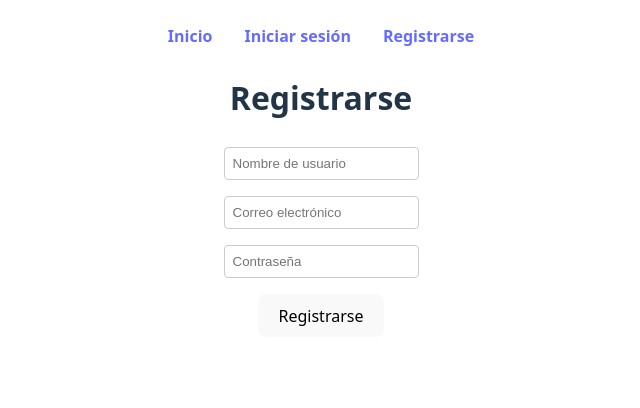
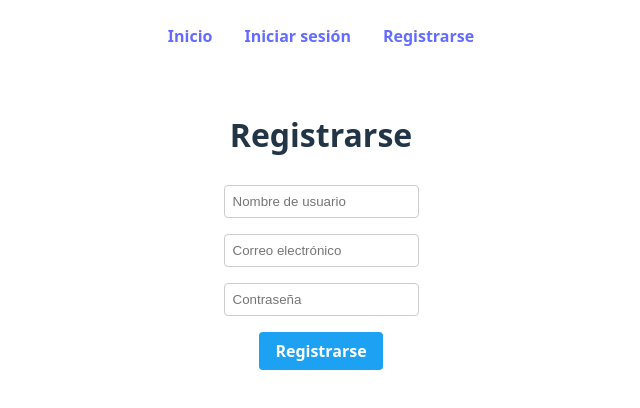
Before and after one commit to VargasJuanP/03-parcial-frontend, a React (Vite) app: page /register in a window 1280 px wide. Shown: the top 408 px of the page, without its empty margins (319-959 px from the left). Built offline with nearby package versions, Linux system fonts and the light colour scheme; no server answers.

Commit message:
add: register

```diff
--- a/src/components/public/register/index.jsx
+++ b/src/components/public/register/index.jsx
@@ -1,14 +1,80 @@
+import { useState } from "react";
+import { createUserWithEmailAndPassword, updateProfile } from "firebase/auth";
+import { auth } from "../../../firebase/config";
 import "../../../css/register.css";
 
 function Register() {
+  const [formData, setFormData] = useState({
+    username: "",
+    email: "",
+    password: ""
+  });
+  const [error, setError] = useState(null);
+  const [success, setSuccess] = useState(false);
+
+  const handleChange = (e) => {
+    const { id, value } = e.target;
+    setFormData(prevData => ({
+      ...prevData,
+      [id]: value
+    }));
+  };
+
+  const handleSubmit = async (e) => {
+    e.preventDefault();
+    setError(null);
+
+    try {
+      const userCredential = await createUserWithEmailAndPassword(
+        auth,
+        formData.email,
+        formData.password
+      );
+
+      await updateProfile(userCredential.user, {
+        displayName: formData.username
+      });
+
+      setFormData({ username: "", email: "", password: "" });
+      setSuccess(true);
+    } catch (error) {
+      setError(error.message);
+    }
+  };
+
   return (
-    <div>
+    <div className="register-container">
       <h1>Registrarse</h1>
 
-      <form>
-        <input type="text" id="username" placeholder="Nombre de usuario" />
-        <input type="email" id="email" placeholder="Correo electrónico" />
-        <input type="password" id="password" placeholder="Contraseña" />
+      {error && <p className="error-message">{error}</p>}
+      {success && <p className="success-message">Usuario registrado exitosamente!</p>}
+
+      <form onSubmit={handleSubmit}>
+        <input
+          type="text"
+          id="username"
+          placeholder="Nombre de usuario"
+          value={formData.username}
+          onChange={handleChange}
+          required
+        />
+        <input
+          type="email"
+          id="email"
+          placeholder="Correo electrónico"
+          value={formData.email}
+          onChange={handleChange}
+          required
+        />
+        <input
+          type="password"
+          id="password"
+          placeholder="Contraseña"
+          value={formData.password}
+          onChange={handleChange}
+          required
+          minLength="6"
+        />
         <button type="submit" id="register-button">Registrarse</button>
       </form>
     </div>
--- a/src/css/register.css
+++ b/src/css/register.css
@@ -10,3 +10,35 @@ input {
   border: 1px solid #ccc;
   border-radius: 0.25rem;
 }
+
+.register-container {
+  max-width: 400px;
+  margin: 0 auto;
+  padding: 1rem;
+}
+
+.error-message {
+  color: rgb(133, 127, 127);
+  background-color: rgba(255, 0, 0, 0.1);
+  padding: 0.5rem;
+  border-radius: 0.25rem;
+  margin-bottom: 1rem;
+}
+
+.success-message {
+  color: green;
+  background-color: rgba(0, 255, 0, 0.1);
+  padding: 0.5rem;
+  border-radius: 0.25rem;
+  margin-bottom: 1rem;
+}
+
+button {
+  background-color: #1da1f2;
+  color: white;
+  border: none;
+  padding: 0.5rem 1rem;
+  border-radius: 0.25rem;
+  cursor: pointer;
+  font-weight: bold;
+}
--- /dev/null
+++ b/src/firebase/config.js
@@ -0,0 +1,16 @@
+import { initializeApp } from 'firebase/app';
+import { getAuth } from 'firebase/auth';
+
+const firebaseConfig = {
+  apiKey: import.meta.env.VITE_FIREBASE_API_KEY,
+  authDomain: import.meta.env.VITE_FIREBASE_AUTH_DOMAIN,
+  projectId: import.meta.env.VITE_FIREBASE_PROJECT_ID,
+  storageBucket: import.meta.env.VITE_FIREBASE_STORAGE_BUCKET,
+  messagingSenderId: import.meta.env.VITE_FIREBASE_MESSAGING_SENDER_ID,
+  appId: import.meta.env.VITE_FIREBASE_APP_ID
+};
+
+const app = initializeApp(firebaseConfig);
+const auth = getAuth(app);
+
+export { auth };
```
Also changed, not shown: 1 other file (tests, documents, lock files or other folders).
